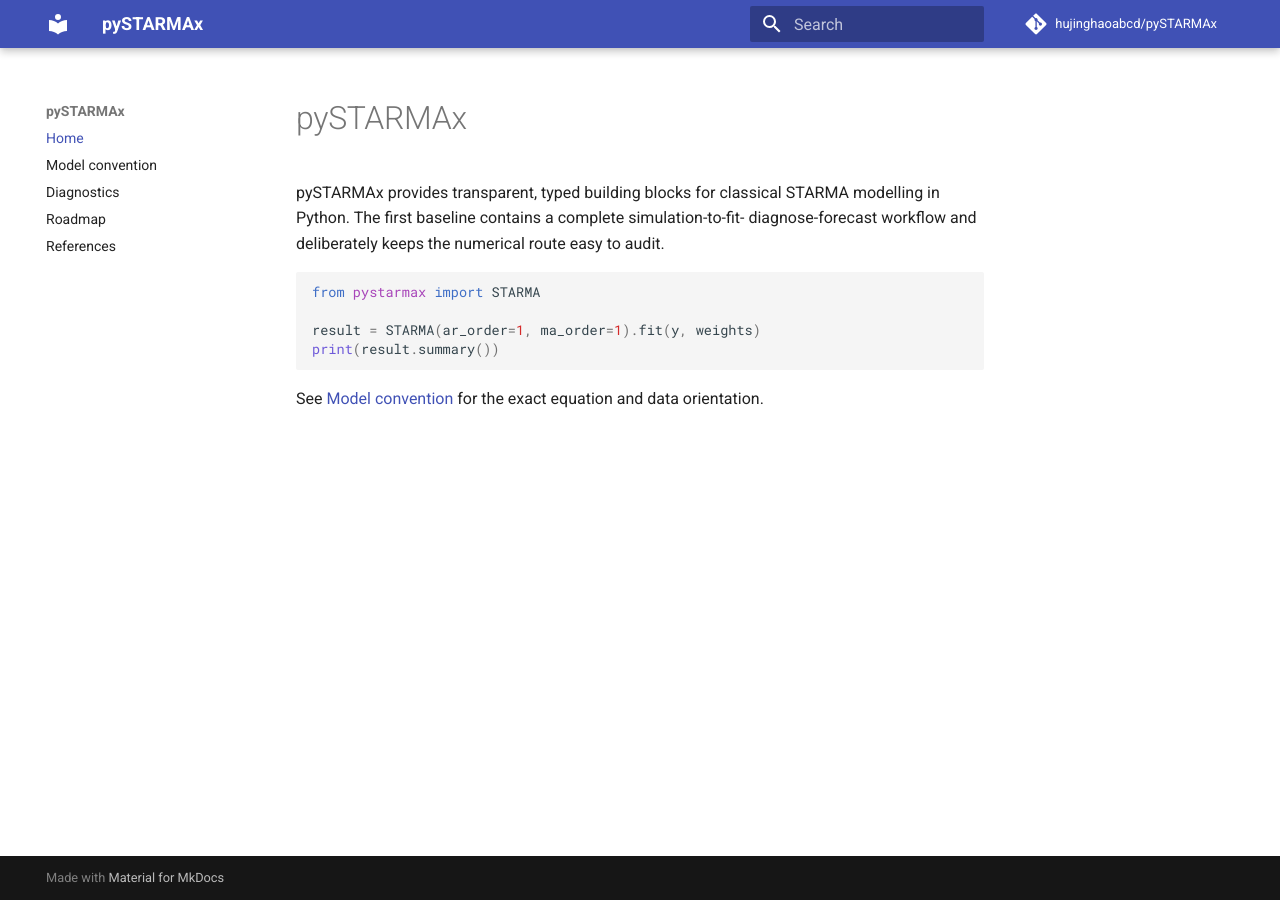
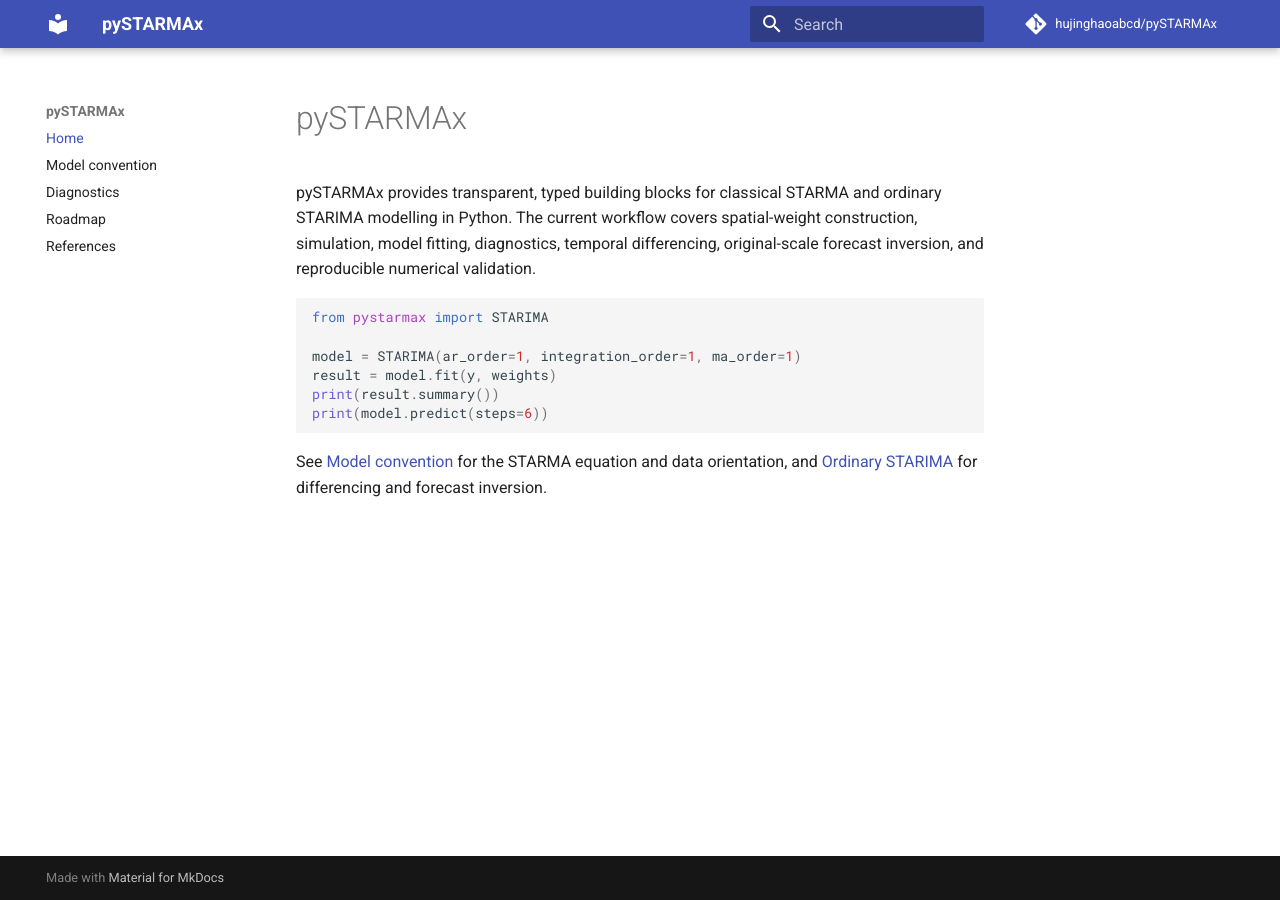
Before and after one commit to hujinghaoabcd/pySTARMAx, an MkDocs documentation site: the page built from docs/index.md, in a window 1280 px wide. Built offline with MkDocs 1.6.1 and Material for MkDocs 9.7.7, drawn with Linux system fonts in a browser that asks for light colours; comment, search, counter and statistics services are not loaded.

Commit message:
Update documentation home for STARIMA

````diff
--- a/docs/index.md
+++ b/docs/index.md
@@ -1,15 +1,18 @@
 # pySTARMAx
 
-pySTARMAx provides transparent, typed building blocks for classical STARMA
-modelling in Python. The first baseline contains a complete simulation-to-fit-
-diagnose-forecast workflow and deliberately keeps the numerical route easy to
-audit.
+pySTARMAx provides transparent, typed building blocks for classical STARMA and
+ordinary STARIMA modelling in Python. The current workflow covers spatial-weight
+construction, simulation, model fitting, diagnostics, temporal differencing,
+original-scale forecast inversion, and reproducible numerical validation.
 
 ```python
-from pystarmax import STARMA
+from pystarmax import STARIMA
 
-result = STARMA(ar_order=1, ma_order=1).fit(y, weights)
+model = STARIMA(ar_order=1, integration_order=1, ma_order=1)
+result = model.fit(y, weights)
 print(result.summary())
+print(model.predict(steps=6))
 ```
 
-See [Model convention](model.md) for the exact equation and data orientation.
+See [Model convention](model.md) for the STARMA equation and data orientation,
+and [Ordinary STARIMA](starima.md) for differencing and forecast inversion.
````
